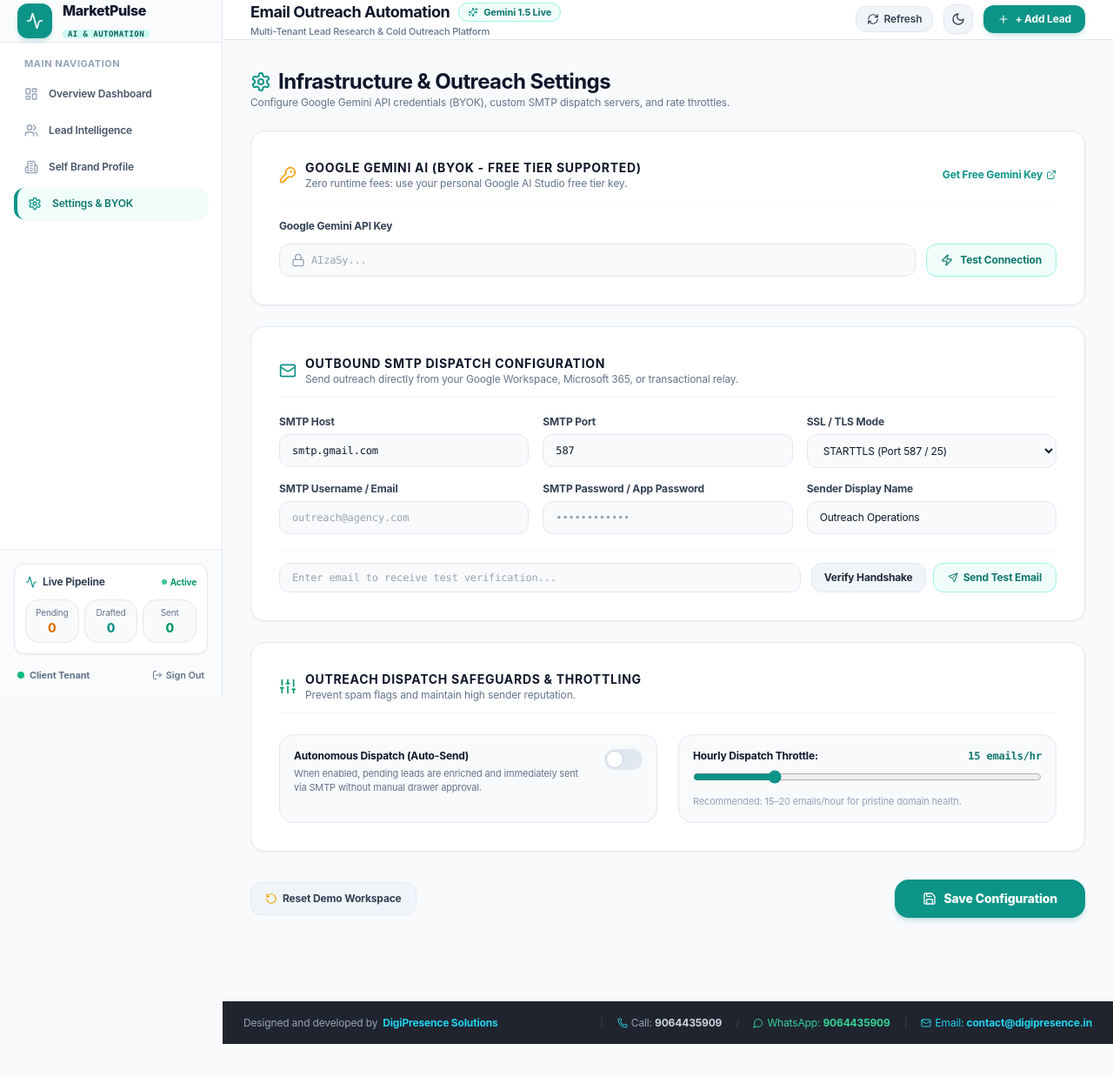
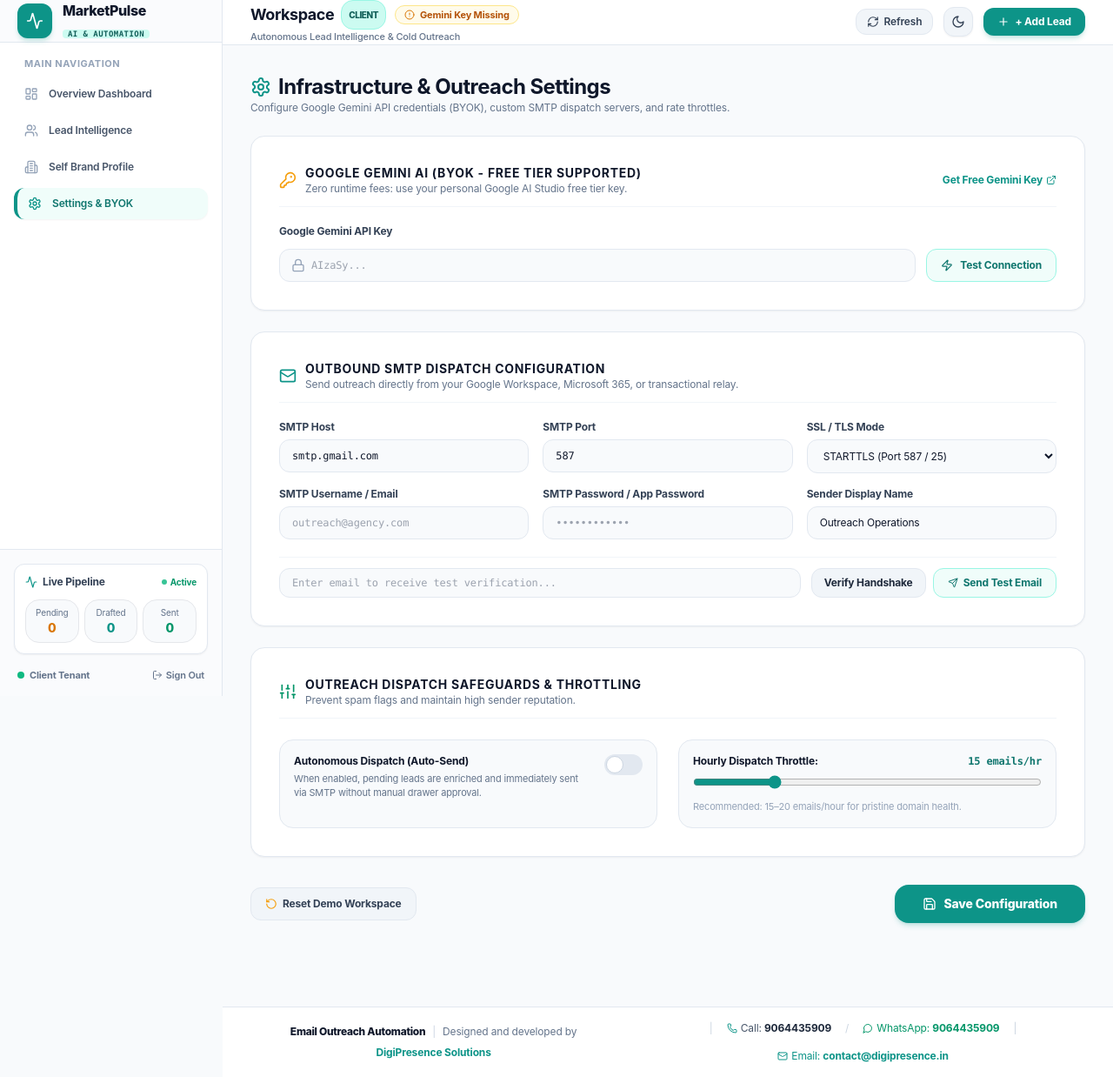
Before and after one commit to bkh786/email-outreach-automation, a Next.js app: page /settings in a window 1280 px wide. Shown: the whole page at 87% size. Before the commit the page ends 1200 px from the top, so only its background shows below. Built offline with nearby package versions, Linux system fonts and the light colour scheme; no server answers.

Commit message:
feat: move Email Outreach Automation to footer, display Client Company Name & Contact Person in header, and add realistic Gemini API connection status check

```diff
--- a/src/app/api/test-gemini/route.ts
+++ b/src/app/api/test-gemini/route.ts
@@ -1,5 +1,15 @@
 import { NextRequest, NextResponse } from 'next/server';
 import { GoogleGenerativeAI } from '@google/generative-ai';
+
+export async function GET() {
+  const systemKey = process.env.GEMINI_API_KEY;
+  const isConfigured = Boolean(systemKey && systemKey.trim().length > 5);
+
+  return NextResponse.json({
+    configured: isConfigured,
+    model: 'gemini-1.5-flash',
+  });
+}
 
 export async function POST(req: NextRequest) {
   try {
--- a/src/components/layout/Footer.tsx
+++ b/src/components/layout/Footer.tsx
@@ -1,51 +1,57 @@
 'use client';
 
 import React from 'react';
-import { Phone, Mail, MessageCircle, Heart } from 'lucide-react';
+import { Phone, Mail, MessageCircle } from 'lucide-react';
 
 export default function Footer() {
   return (
-    <footer className="w-full border-t border-slate-800/80 bg-[#080D18]/90 backdrop-blur-md py-4 px-6 text-center text-xs text-slate-400 select-none z-20">
-      <div className="max-w-7xl mx-auto flex flex-col sm:flex-row items-center justify-between gap-3 text-[11px] sm:text-xs">
-        <div className="flex items-center gap-1.5 text-slate-400">
-          <span>Designed and developed by</span>
+    <footer className="w-full border-t border-slate-200 dark:border-slate-800/80 bg-white/90 dark:bg-[#080D18]/90 backdrop-blur-md py-4 px-6 text-center text-xs text-slate-600 dark:text-slate-400 select-none z-20 transition-colors">
+      <div className="max-w-7xl mx-auto flex flex-col md:flex-row items-center justify-between gap-3 text-[11px] sm:text-xs">
+        {/* Email Outreach Automation Prefix & DigiPresence Attribution */}
+        <div className="flex flex-wrap items-center justify-center gap-2">
+          <span className="font-extrabold text-slate-900 dark:text-white tracking-tight">
+            Email Outreach Automation
+          </span>
+          <span className="text-slate-300 dark:text-slate-700">|</span>
+          <span className="text-slate-500 dark:text-slate-400">Designed and developed by</span>
           <a
             href="https://digipresence.in"
             target="_blank"
             rel="noopener noreferrer"
-            className="font-bold text-cyan-400 hover:text-cyan-300 transition-colors"
+            className="font-bold text-teal-600 dark:text-cyan-400 hover:underline transition-colors"
           >
             DigiPresence Solutions
           </a>
         </div>
 
-        <div className="flex flex-wrap items-center justify-center gap-3 sm:gap-4 text-slate-400">
-          <span className="hidden sm:inline text-slate-700">|</span>
+        {/* Contact Numbers, WhatsApp, & Email */}
+        <div className="flex flex-wrap items-center justify-center gap-3 sm:gap-4 text-slate-600 dark:text-slate-400">
+          <span className="hidden md:inline text-slate-300 dark:text-slate-700">|</span>
           <a
             href="tel:+919064435909"
-            className="flex items-center gap-1 hover:text-slate-200 transition-colors"
+            className="flex items-center gap-1 hover:text-slate-900 dark:hover:text-slate-200 transition-colors"
           >
-            <Phone className="w-3 h-3 text-cyan-400" />
-            <span>Call: <strong className="text-slate-300">9064435909</strong></span>
+            <Phone className="w-3 h-3 text-teal-600 dark:text-cyan-400" />
+            <span>Call: <strong className="text-slate-800 dark:text-slate-300">9064435909</strong></span>
           </a>
 
-          <span className="text-slate-700">/</span>
+          <span className="text-slate-300 dark:text-slate-700">/</span>
 
           <a
             href="https://wa.me/919064435909"
             target="_blank"
             rel="noopener noreferrer"
-            className="flex items-center gap-1 text-emerald-400 hover:text-emerald-300 transition-colors"
+            className="flex items-center gap-1 text-emerald-600 dark:text-emerald-400 hover:underline transition-colors"
           >
             <MessageCircle className="w-3 h-3" />
             <span>WhatsApp: <strong>9064435909</strong></span>
           </a>
 
-          <span className="hidden sm:inline text-slate-700">|</span>
+          <span className="hidden sm:inline text-slate-300 dark:text-slate-700">|</span>
 
           <a
             href="mailto:contact@digipresence.in"
-            className="flex items-center gap-1 text-cyan-400 hover:text-cyan-300 transition-colors"
+            className="flex items-center gap-1 text-teal-600 dark:text-cyan-400 hover:underline transition-colors"
           >
             <Mail className="w-3 h-3" />
             <span>Email: <strong>contact@digipresence.in</strong></span>
--- a/src/components/layout/Navbar.tsx
+++ b/src/components/layout/Navbar.tsx
@@ -1,11 +1,15 @@
 'use client';
 
-import React from 'react';
+import React, { useState, useEffect } from 'react';
+import Link from 'next/link';
 import { useRouter } from 'next/navigation';
 import {
   Sparkles,
   Plus,
-  RefreshCw
+  RefreshCw,
+  AlertCircle,
+  Building2,
+  User
 } from 'lucide-react';
 import { useApp } from '@/lib/store/app-context';
 import ThemeSelector from './ThemeSelector';
@@ -13,6 +17,8 @@ import ThemeSelector from './ThemeSelector';
 export default function Navbar() {
   const router = useRouter();
   const {
+    profile,
+    currentUserEmail,
     userConfig,
     leads,
     enrichBatchLeads,
@@ -20,27 +26,88 @@ export default function Navbar() {
     refreshData
   } = useApp();
 
+  const [geminiStatus, setGeminiStatus] = useState<'checking' | 'active' | 'missing'>('checking');
+
+  useEffect(() => {
+    const checkGeminiStatus = async () => {
+      if (userConfig.gemini_api_key && userConfig.gemini_api_key.trim().length > 5) {
+        setGeminiStatus('active');
+        return;
+      }
+
+      try {
+        const res = await fetch('/api/test-gemini');
+        const data = await res.json();
+        if (data.configured) {
+          setGeminiStatus('active');
+        } else {
+          setGeminiStatus('missing');
+        }
+      } catch {
+        setGeminiStatus('missing');
+      }
+    };
+
+    checkGeminiStatus();
+  }, [userConfig.gemini_api_key]);
+
+  const isSuperAdmin =
+    profile.role === 'super_admin' ||
+    profile.role === 'admin' ||
+    currentUserEmail === 'bkh786@gmail.com' ||
+    currentUserEmail === 'admin@freightpulse.ai' ||
+    currentUserEmail === 'admin@marketpulse.ai';
+
   const pendingLeads = leads.filter(l => l.status === 'pending');
+
+  const displayName = profile.company_name && profile.company_name !== 'Freight Forwarding Agency'
+    ? profile.company_name
+    : (currentUserEmail ? currentUserEmail.split('@')[0] : 'Workspace');
+
+  const contactSubtitle = profile.contact_person
+    ? `${profile.contact_person} • ${currentUserEmail || ''}`
+    : (currentUserEmail || 'Autonomous Lead Intelligence & Cold Outreach');
 
   return (
     <header className="h-18 bg-white/95 dark:bg-[#0B1120]/90 backdrop-blur-md border-b border-slate-200 dark:border-slate-800/80 px-6 sm:px-8 flex items-center justify-between sticky top-0 z-20 transition-colors">
-      {/* Left: Email Outreach Automation Title & Gemini Connection Status */}
+      {/* Left: Company Name, Role Badge, Contact Person, & Accurate Gemini Status */}
       <div className="flex items-center gap-4">
         <div>
-          <div className="flex items-center gap-2.5">
-            <h1 className="text-lg font-bold text-slate-900 dark:text-white tracking-tight">
-              Email Outreach Automation
+          <div className="flex items-center gap-2.5 flex-wrap">
+            <h1 className="text-lg font-bold text-slate-900 dark:text-white tracking-tight flex items-center gap-2">
+              <span>{displayName}</span>
+              <span className="text-[10px] font-extrabold uppercase px-2 py-0.5 rounded-md bg-teal-100 dark:bg-cyan-500/20 text-teal-800 dark:text-cyan-400 border border-teal-200 dark:border-cyan-500/30">
+                {isSuperAdmin ? 'Super Admin' : 'Client'}
+              </span>
             </h1>
 
-            {/* Gemini Live Connection Status */}
-            <span className="inline-flex items-center gap-1.5 px-2.5 py-0.5 rounded-full text-[11px] font-bold bg-teal-50 dark:bg-cyan-500/10 text-teal-700 dark:text-cyan-400 border border-teal-200 dark:border-cyan-500/20">
-              <Sparkles className="w-3 h-3 text-teal-600 dark:text-cyan-400" />
-              <span>{userConfig.gemini_api_key ? 'Gemini 1.5 Flash (BYOK Active)' : 'Gemini 1.5 Live'}</span>
-            </span>
+            {/* Accurate Real-Time Gemini Connection Status */}
+            {geminiStatus === 'active' ? (
+              <span className="inline-flex items-center gap-1.5 px-2.5 py-0.5 rounded-full text-[11px] font-bold bg-emerald-50 dark:bg-emerald-500/10 text-emerald-700 dark:text-emerald-400 border border-emerald-200 dark:border-emerald-500/20">
+                <span className="w-1.5 h-1.5 rounded-full bg-emerald-500 animate-pulse" />
+                <Sparkles className="w-3 h-3 text-emerald-600 dark:text-emerald-400" />
+                <span>{userConfig.gemini_api_key ? 'Gemini 1.5 (BYOK Active)' : 'Gemini 1.5 Active'}</span>
+              </span>
+            ) : geminiStatus === 'missing' ? (
+              <Link
+                href="/settings"
+                className="inline-flex items-center gap-1.5 px-2.5 py-0.5 rounded-full text-[11px] font-bold bg-amber-50 dark:bg-amber-500/10 text-amber-700 dark:text-amber-400 border border-amber-200 dark:border-amber-500/30 hover:bg-amber-100 dark:hover:bg-amber-500/20 transition-colors"
+                title="Configure Gemini API Key in Settings"
+              >
+                <AlertCircle className="w-3 h-3 text-amber-600 dark:text-amber-400" />
+                <span>Gemini Key Missing</span>
+              </Link>
+            ) : (
+              <span className="inline-flex items-center gap-1.5 px-2.5 py-0.5 rounded-full text-[11px] font-bold bg-slate-100 dark:bg-slate-800 text-slate-500 dark:text-slate-400 border border-slate-200 dark:border-slate-700">
+                <span className="w-1.5 h-1.5 rounded-full bg-slate-400 animate-pulse" />
+                <span>Checking AI...</span>
+              </span>
+            )}
           </div>
 
-          <p className="text-[11px] text-slate-500 dark:text-slate-400 font-medium">
-            Multi-Tenant Lead Research & Cold Outreach Platform
+          {/* Subtitle: Contact Person / Client Email */}
+          <p className="text-[11px] text-slate-500 dark:text-slate-400 font-medium truncate max-w-[320px] sm:max-w-none">
+            {contactSubtitle}
           </p>
         </div>
       </div>
--- a/src/lib/types.ts
+++ b/src/lib/types.ts
@@ -5,6 +5,7 @@ export type EventType = 'uploaded' | 'researched' | 'drafted' | 'sent' | 'bounce
 export interface Profile {
   id: string;
   company_name: string;
+  contact_person?: string;
   website_url?: string;
   role?: 'super_admin' | 'admin' | 'client';
   services_offered: string[];
```
